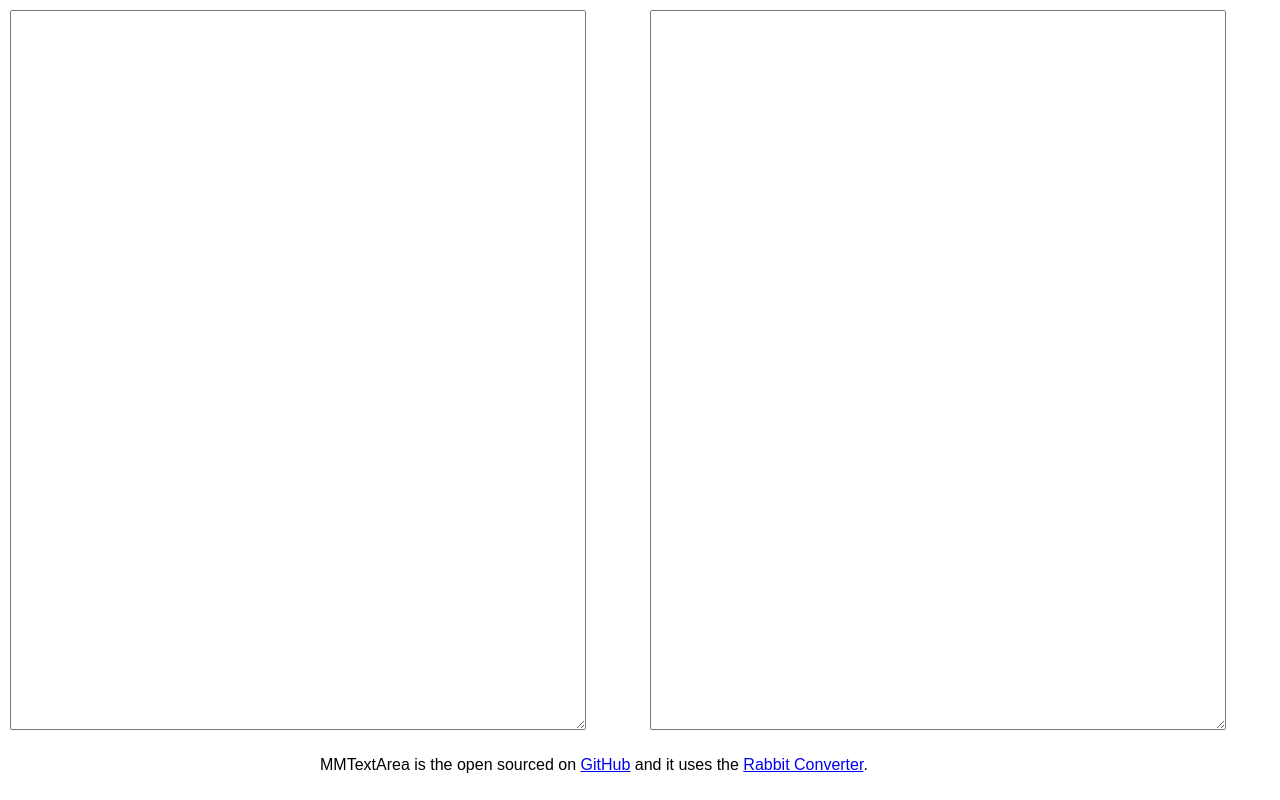
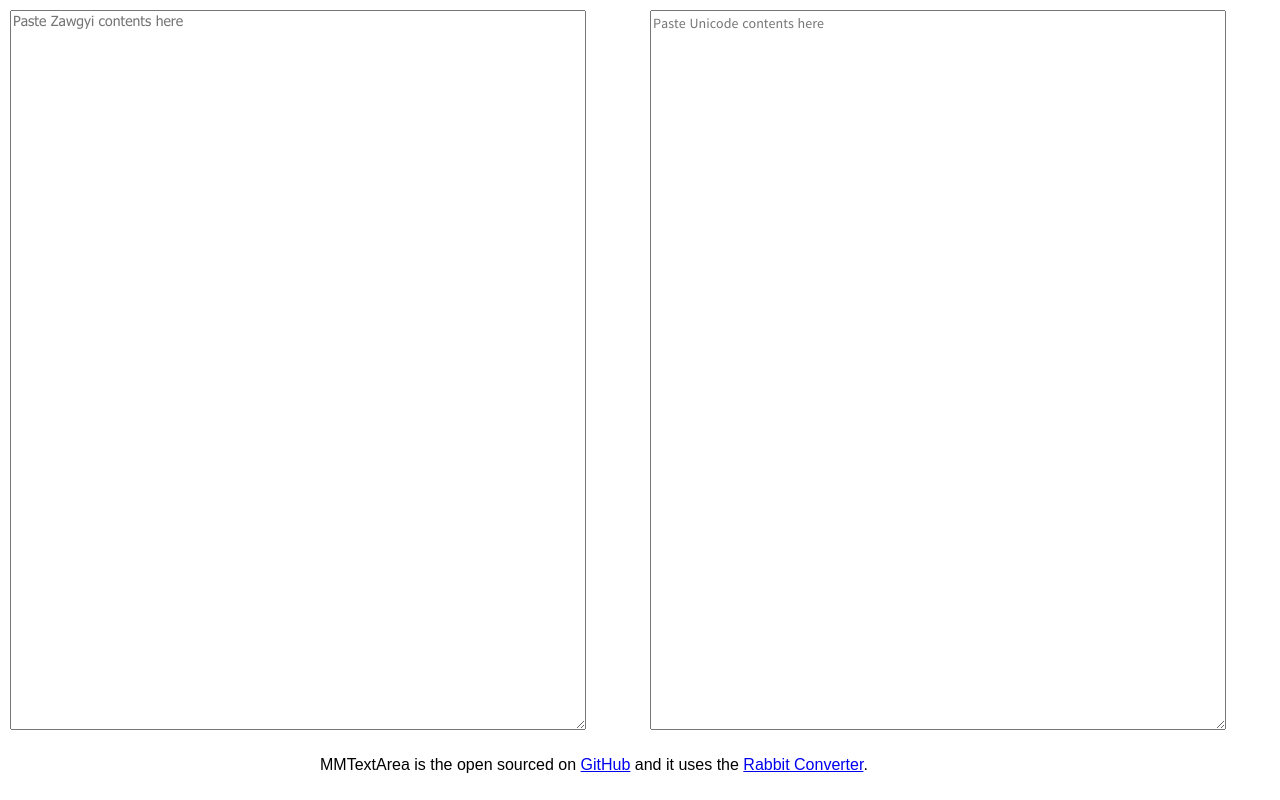
Before and after one commit to yelinaung/MMTextArea-Chrome, a browser extension: page index.html in a window 1280 px wide. Drawn offline with Linux system fonts and the light colour scheme.

Commit message:
Added placeholder to the textarea

```diff
--- a/index.html
+++ b/index.html
@@ -10,10 +10,10 @@
 <body>
   <div class="pure-g">
     <div class="pure-u-12-24">
-      <textarea id="zg" class="zg" style="margin:10px"></textarea>
+      <textarea id="zg" class="zg" style="margin:10px" placeholder="Paste Zawgyi contents here"></textarea>
     </div>
     <div class="pure-u-12-24">
-      <textarea id="uni" class="uni" style="margin:10px"></textarea>
+      <textarea id="uni" class="uni" style="margin:10px" placeholder="Paste Unicode contents here"></textarea>
     </div>
   </div>
   <div class="about">
```
